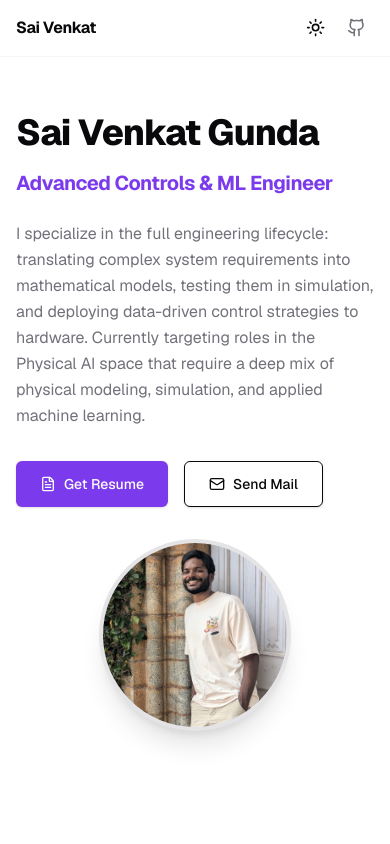
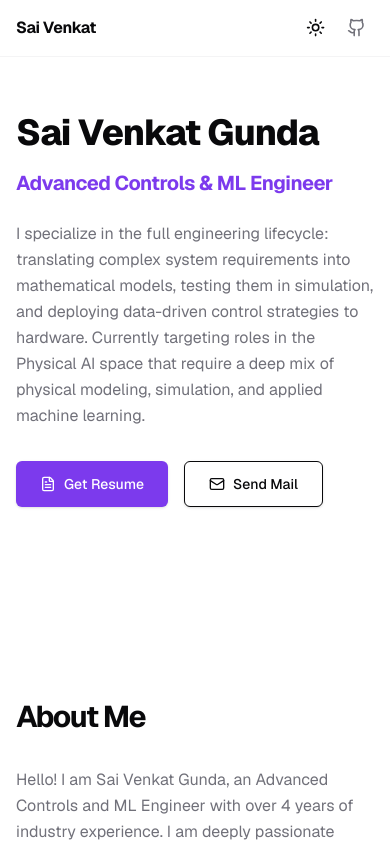
Before and after one commit to saivenkat1105/Portfolio_Website, a Next.js app: page / in a window 390 px wide. Shown: the top 844 px of the page. Built offline with nearby package versions, Linux system fonts and the light colour scheme.

Commit message:
Fixed image depployment in Github pages

```diff
--- a/src/app/page.tsx
+++ b/src/app/page.tsx
@@ -129,10 +129,12 @@ export default function Home() {
           className="shrink-0"
         >
           {/* Profile Photo Placeholder */}
-          <div className="w-48 h-48 md:w-64 md:h-64 rounded-full border-4 border-border overflow-hidden bg-muted flex items-center justify-center relative shadow-xl group cursor-pointer">
-            <img src="/profile.jpg" className="w-full h-full object-cover" />
-            <div className="absolute inset-0 flex items-center justify-center bg-black/60 opacity-0 group-hover:opacity-100 transition-opacity">
-              <span className="text-white text-xs font-semibold px-4 text-center">Update src="/profile.jpg"<br />in Code</span>
+          <div className="hidden lg:flex justify-end items-start">
+            <div className="w-48 md:w-64 aspect-square rounded-2xl bg-muted border border-border shadow-sm flex items-center justify-center relative overflow-hidden group">
+              <img src="profile.jpg" className="w-full h-full object-cover" />
+              <div className="absolute inset-0 flex items-center justify-center bg-black/60 opacity-0 group-hover:opacity-100 transition-opacity p-6">
+                <span className="text-white text-sm font-medium text-center">About Photo Placeholder<br />(Update in Code)</span>
+              </div>
             </div>
           </div>
         </motion.div>
@@ -162,7 +164,7 @@ export default function Home() {
             </div>
             <div className="hidden lg:flex justify-end items-start">
               <div className="w-full aspect-square rounded-2xl bg-muted border border-border shadow-sm flex items-center justify-center relative overflow-hidden group">
-                <img src="/profile.jpg" className="w-full h-full object-cover" />
+                <img src="profile.jpg" className="w-full h-full object-cover" />
                 <div className="absolute inset-0 flex items-center justify-center bg-black/60 opacity-0 group-hover:opacity-100 transition-opacity p-6">
                   <span className="text-white text-sm font-medium text-center">About Photo Placeholder<br />(Update in Code)</span>
                 </div>
```
